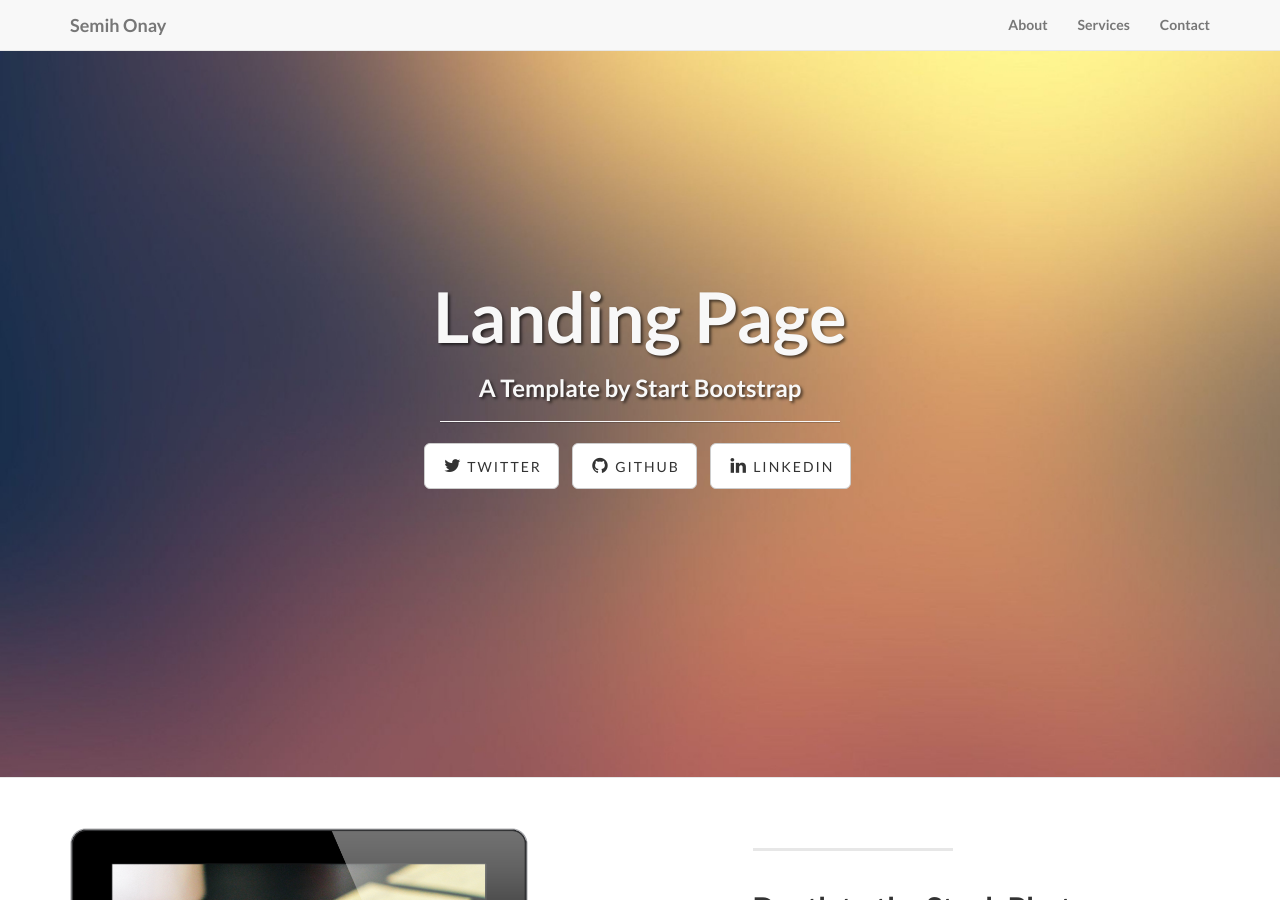
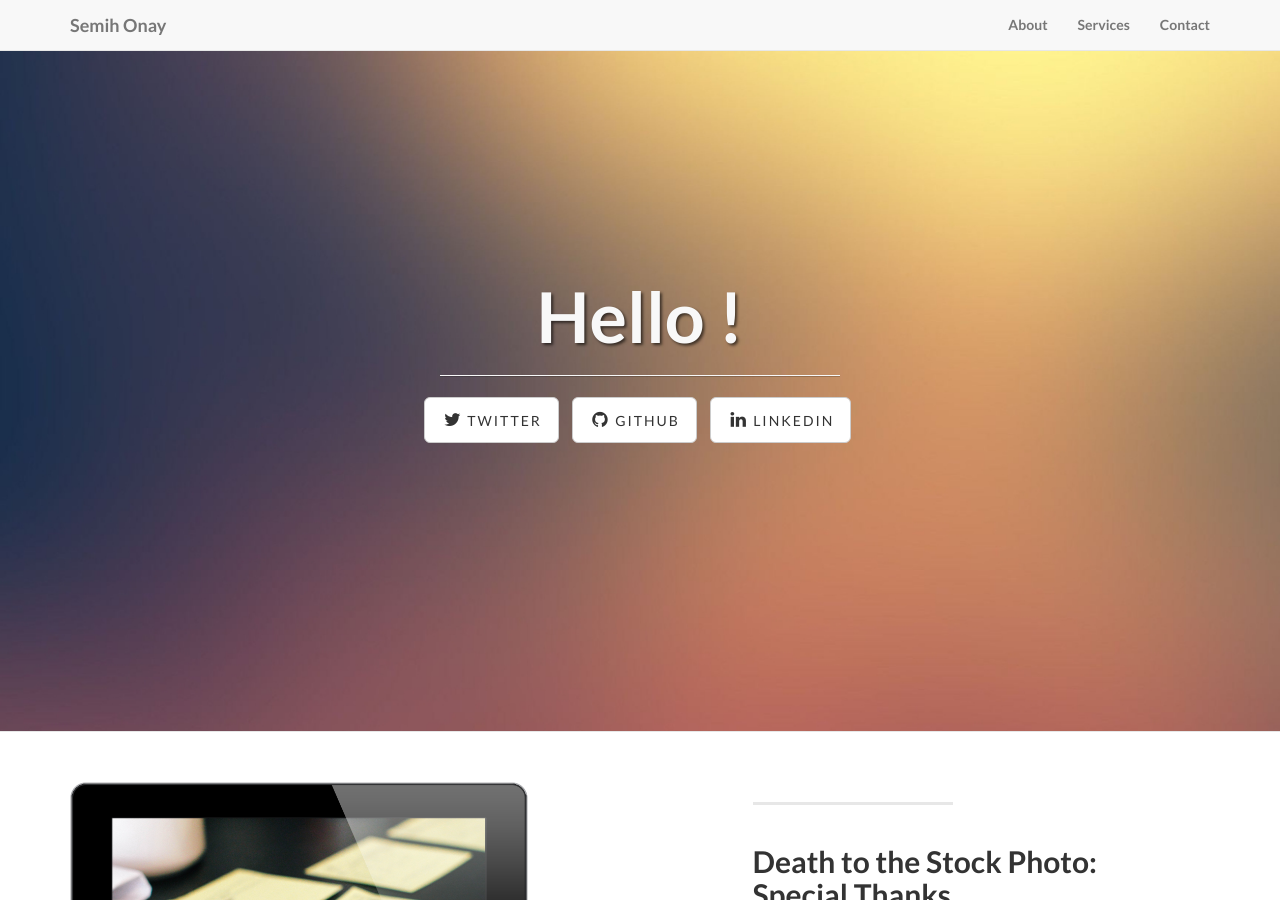
Before and after one commit to gitter-badger/semyonic.github.io, a Jekyll site: the page built from index.html, in a window 1280 px wide and 900 px high. Built offline with Jekyll 4.4.1, drawn with Linux system fonts in a browser that asks for light colours.

Commit message:
Update index.html

```diff
--- a/index.html
+++ b/index.html
@@ -1,5 +1,5 @@
 ---
 layout: default
-title: Landing Page
-subTitle: A Template by Start Bootstrap
+title: Hello !
+subTitle:
 ---
```
